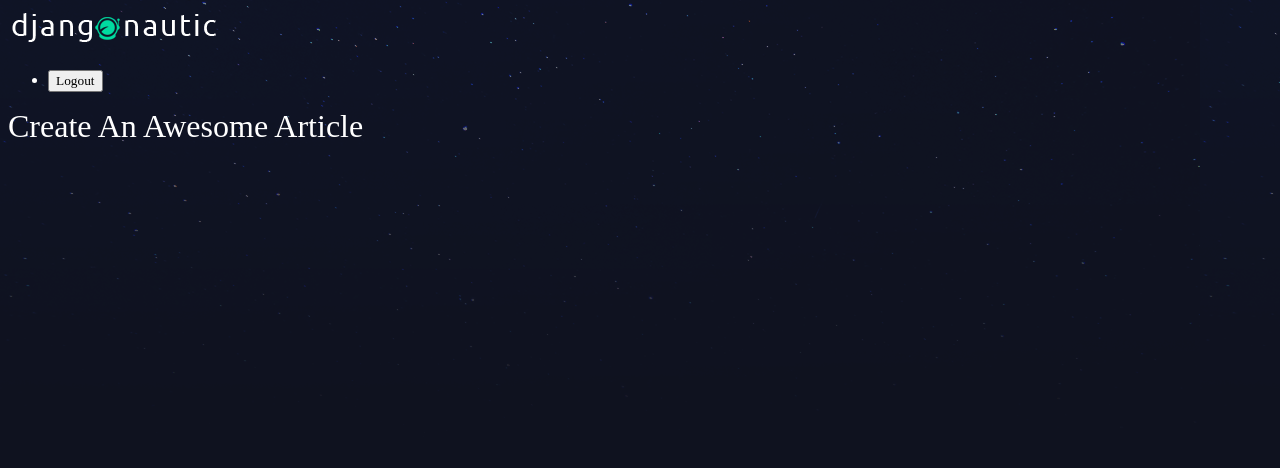
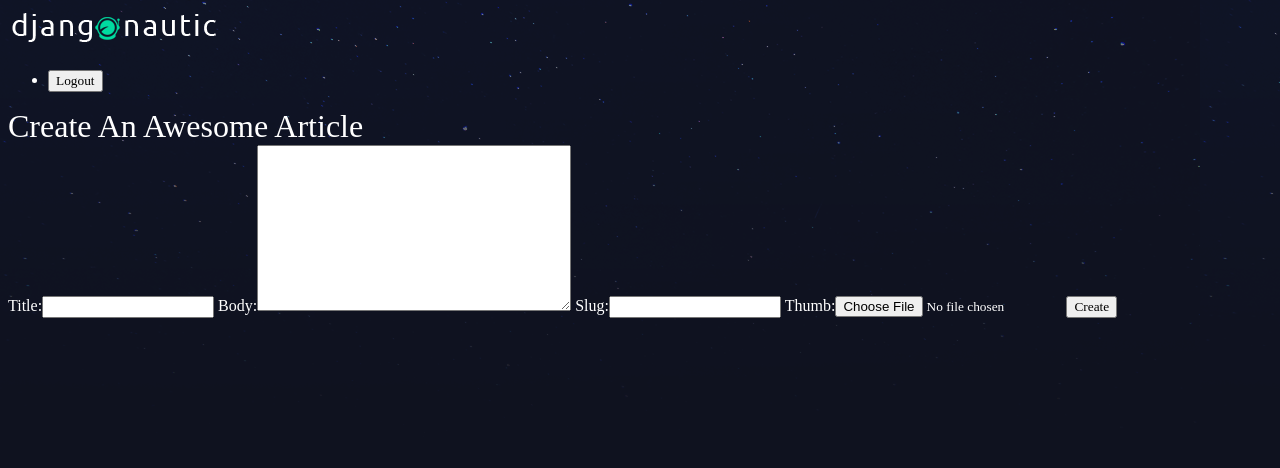
Before and after one commit to Aakarshit-Sharma19/Blog-web-app, a Django app: page /articles/create/ in a window 1280 px wide. Shown: the top 468 px of the page. Run offline with Django 3.2, Linux system fonts and the light colour scheme; a user stored in the database is signed in.

Commit message:
Added CreateArticle form in frontend

```diff
--- /dev/null
+++ b/blogapp/articles/forms.py
@@ -0,0 +1,8 @@
+from django import forms
+from . import models
+
+
+class CreateArticle(forms.ModelForm):
+    class Meta:
+        model = models.Article
+        fields = ['title', 'body', 'slug', 'thumb']
--- a/blogapp/articles/templates/articles/article_create.html
+++ b/blogapp/articles/templates/articles/article_create.html
@@ -3,5 +3,10 @@
 {% block content %}
 
 <h1>Create An Awesome Article</h1>
+<form class="site-form" action="{% url 'articles:create' %}" method="post" enctype="multipart/form-data">
+    {% csrf_token %}
+    {{form}}
+    <input type="submit", value="Create">
+</form>
 
 {% endblock %}
--- a/blogapp/articles/views.py
+++ b/blogapp/articles/views.py
@@ -1,5 +1,6 @@
 from django.contrib.auth.decorators import login_required
-from django.shortcuts import render
+from django.shortcuts import render, redirect
+from . import forms
 
 from .models import Article
 
@@ -16,4 +17,11 @@ def article_detail(request, slug):
 
 @login_required(login_url='/accounts/login/')
 def article_create(request):
-    return render(request, 'articles/article_create.html')
+    if request.method == 'POST':
+        form = forms.CreateArticle(request.POST,request.FILES)
+        if form.is_valid():
+            # save data in db
+            return redirect('articles:list')
+    else:
+        form = forms.CreateArticle()
+    return render(request, 'articles/article_create.html', {'form':form})
```
Also changed, not shown: blogapp/db.sqlite3.
